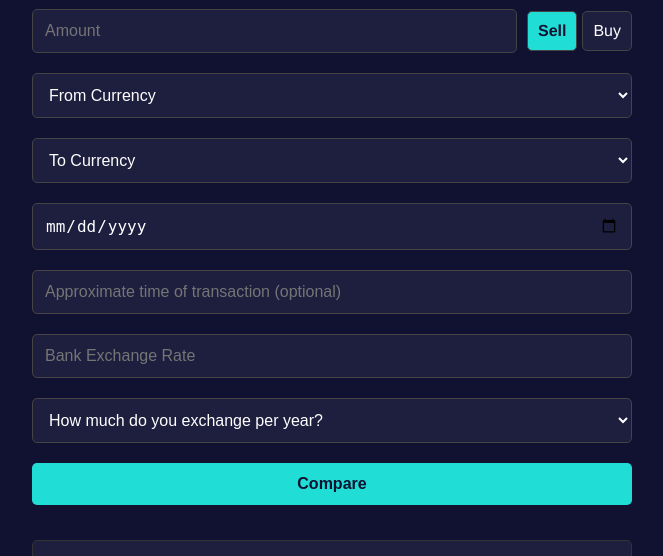
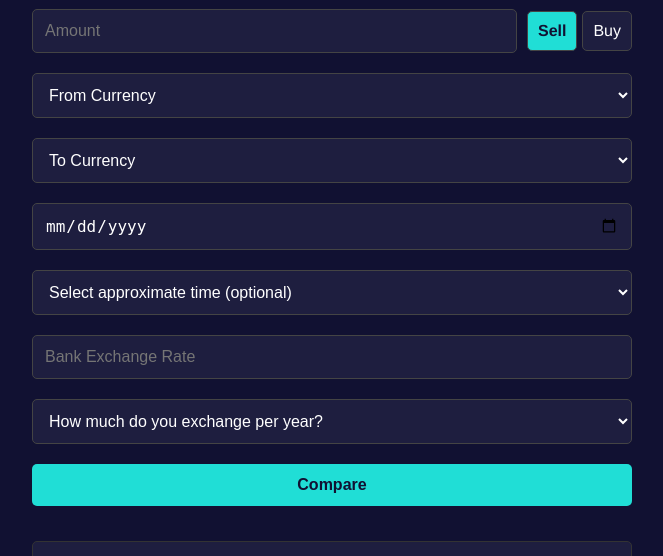
Before and after one commit to GeorgeOcean/ocean-fx-tool, a Flask app: template templates/index.html in a window 1280 px wide. Shown: the part 219-775 px from the top of the page, without its empty margins (308-971 px from the left). Run offline with Flask 3, Linux system fonts and the light colour scheme; the template is opened without the code that fills it, so the values that code supplies are empty.

Commit message:
Add time dropdown and finalize form layout

```diff
--- a/templates/index.html
+++ b/templates/index.html
@@ -165,7 +165,15 @@
             </select>
 
             <input type="date" id="date" required>
-            <input type="text" id="time" placeholder="Approximate time of transaction (optional)">
+
+            <select id="time">
+                <option value="">Select approximate time (optional)</option>
+                <option value="Morning">Morning (6am–12pm)</option>
+                <option value="Afternoon">Afternoon (12pm–6pm)</option>
+                <option value="Evening">Evening (6pm–12am)</option>
+                <option value="Night">Night (12am–6am)</option>
+            </select>
+
             <input type="number" id="bankRate" placeholder="Bank Exchange Rate" step="0.0001" required>
 
             <select id="annualVolume" required>
```
